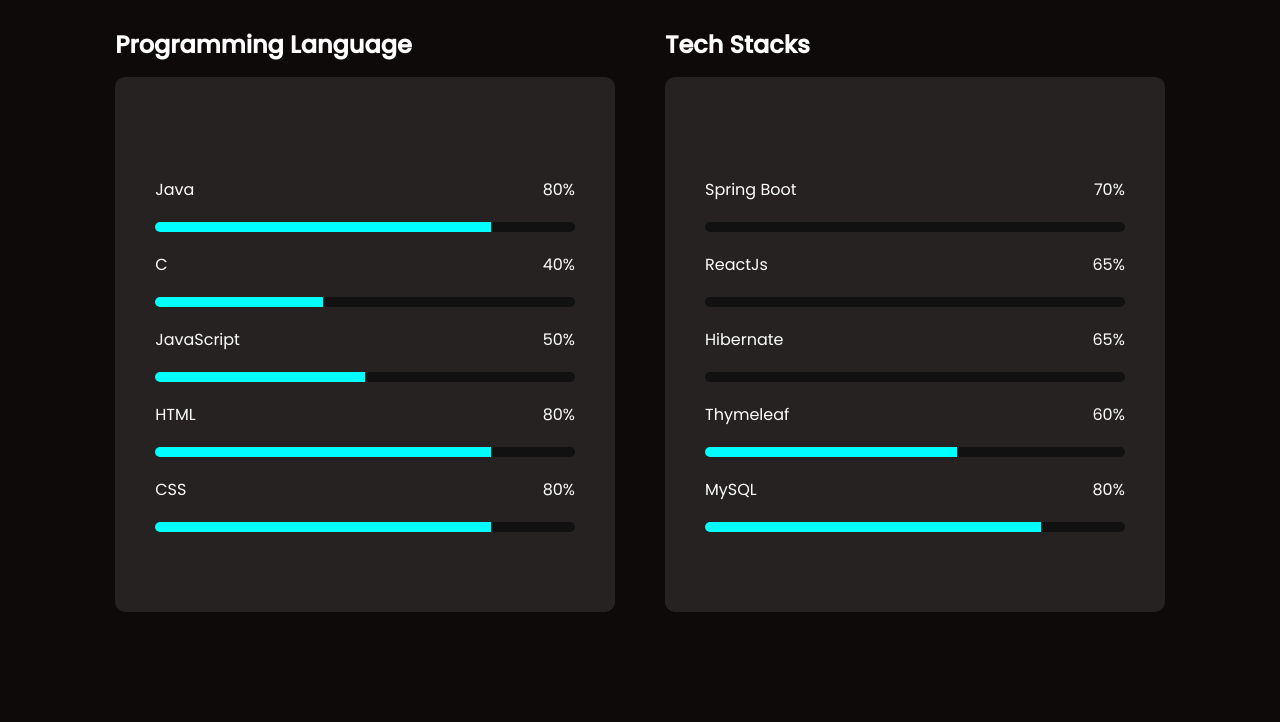
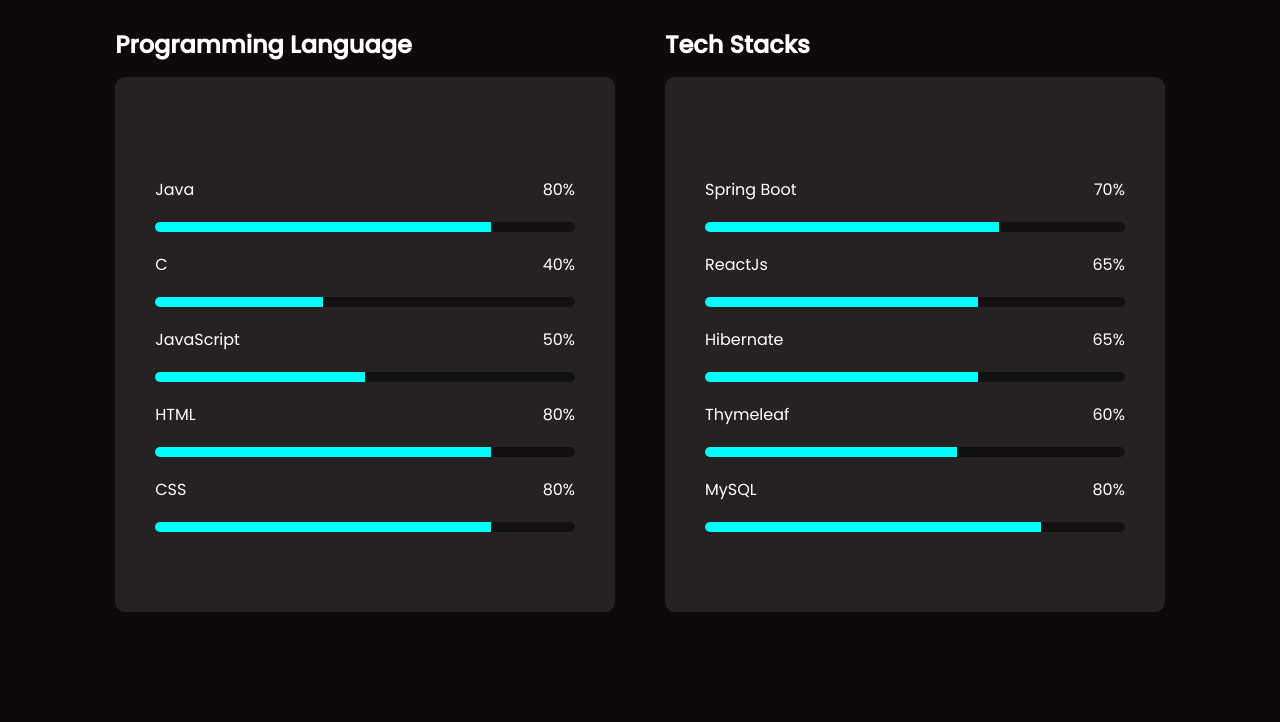
Before and after one commit to RaunakAgarwal18/RaunakAgarwal_Portfolio, a website: page index.html in a window 1280 px wide. Shown: the part 2714-3436 px from the top of the page. Drawn offline with nearby package versions, Linux system fonts and the light colour scheme.

Commit message:
Update style.css

```diff
--- a/style.css
+++ b/style.css
@@ -589,6 +589,12 @@
 .bar-7{
     width: 80%;
 }
+.bar-8{
+    width: 70%;
+}
+.bar-9{
+    width: 65%;
+}
 /* contact section */
 section form{
     max-width: 70rem;
```
